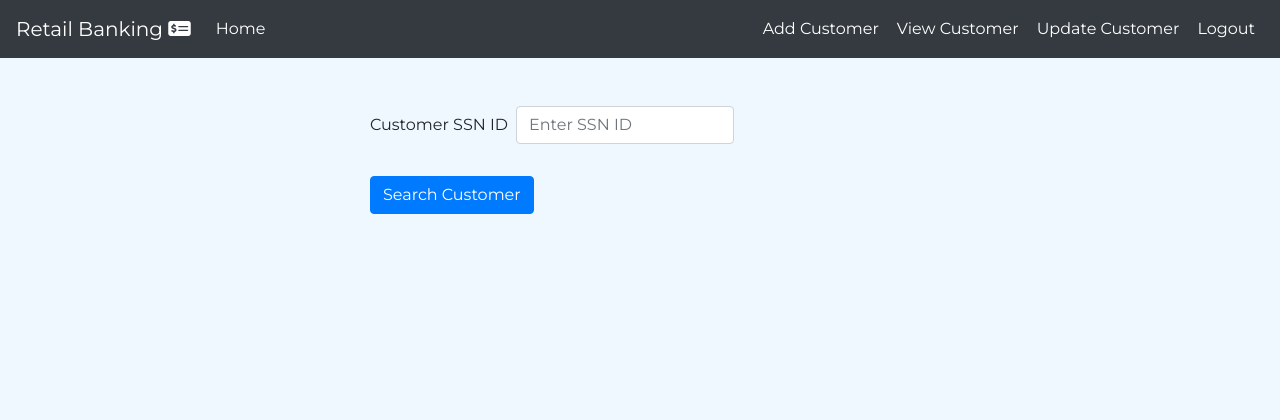
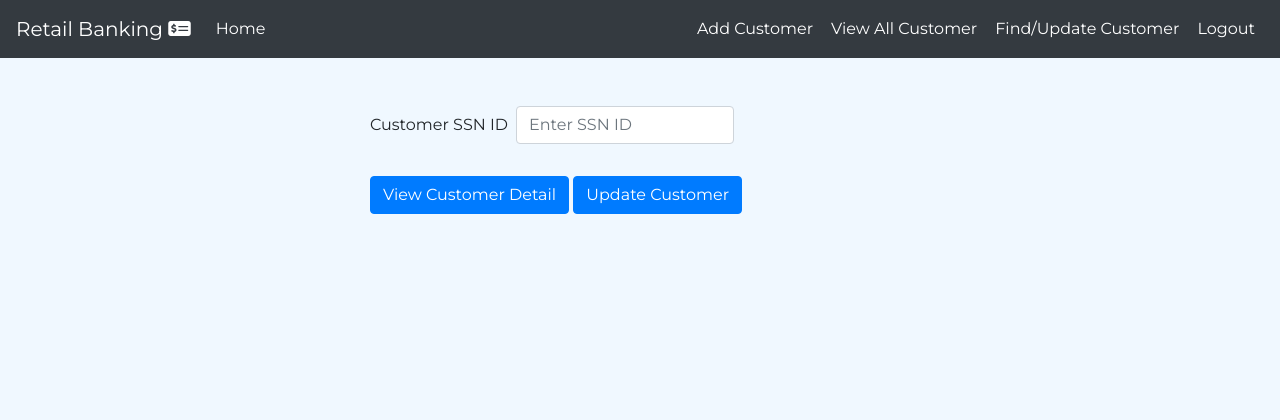
Before and after one commit to authoritydmc/rbank_python_flask, a Flask app: page /searchCustomer in a window 1280 px wide. Shown: the top 420 px of the page. Run offline with Flask 2, Linux system fonts and the light colour scheme; the visitor is signed in with stand-in values (Sample User, id 1); some libraries are stand-ins or nearby versions.

Commit message:
fixed customer related links ands updation

```diff
--- a/retail_banking/templates/includes/nav.html
+++ b/retail_banking/templates/includes/nav.html
@@ -21,11 +21,11 @@
       </li>
 
       <li class="nav-item active">
-        <a class="btn nav-link {% if update %}btn-primary {% endif%}" href='{{ url_for("viewCustomerDetail") }}'>View Customer</a>
+        <a class="btn nav-link {% if update %}btn-primary {% endif%}" href='{{ url_for("viewAllCustomer") }}'>View All Customer</a>
       </li>
 
       <li class="nav-item active">
-        <a class="btn nav-link {% if updateCustomer %}btn-primary {% endif%}" href='{{ url_for("updateCustomer") }}'>Update Customer</a>
+        <a class="btn nav-link {% if updateCustomer %}btn-primary {% endif%}" href='{{ url_for("updateCustomer") }}'>Find/Update Customer</a>
       </li>
 
       <li class="nav-item active">
--- a/retail_banking/templates/registerCustomer.html
+++ b/retail_banking/templates/registerCustomer.html
@@ -1,7 +1,7 @@
 {% extends 'layout.html' %}
 <!-- head content -->
 {% block head %}
-<title>Login</title>
+<title>Register Customer</title>
 {% endblock %}
 <!-- end of head content -->
 
--- a/retail_banking/templates/registerExecutive.html
+++ b/retail_banking/templates/registerExecutive.html
@@ -1,7 +1,7 @@
 {% extends 'layout.html' %}
 <!-- head content -->
 {% block head %}
-<title>Login</title>
+<title>Register Executive</title>
 {% endblock %}
 <!-- end of head content -->
 
--- a/retail_banking/templates/searchCustomer.html
+++ b/retail_banking/templates/searchCustomer.html
@@ -1,7 +1,7 @@
 {% extends 'layout.html' %}
 <!-- head content -->
 {% block head %}
-<title>Login</title>
+<title>Search Customer </title>
 {% endblock %}
 <!-- end of head content -->
 
@@ -13,13 +13,14 @@
 <div class="row">
     <div class="col-md-6 offset-md-3">
 
-        <form class="form" action='/searchCustomer' method="POST">
+        <form class="form"  method="POST">
             <div class="form-inline mb-2">
                 <label class="pr-2">Customer SSN ID</label>
                 <input type="text"  class="form-control" name="ssn_id" placeholder="Enter SSN ID">
             </div>
             <br>
-            <button type="submit" class="btn btn-primary mb-2">Search Customer</button>
+            <button type="submit" formaction='/viewCustomerDetail' class="btn btn-primary mb-2">View Customer Detail</button>
+            <button type="submit" formaction='/searchCustomer' class="btn btn-primary mb-2">Update Customer</button>
 
         </form>
 
--- a/retail_banking/templates/updateCustomer.html
+++ b/retail_banking/templates/updateCustomer.html
@@ -1,7 +1,7 @@
 {% extends 'layout.html' %}
 <!-- head content -->
 {% block head %}
-<title>Login</title>
+<title>Update</title>
 {% endblock %}
 <!-- end of head content -->
 
```
